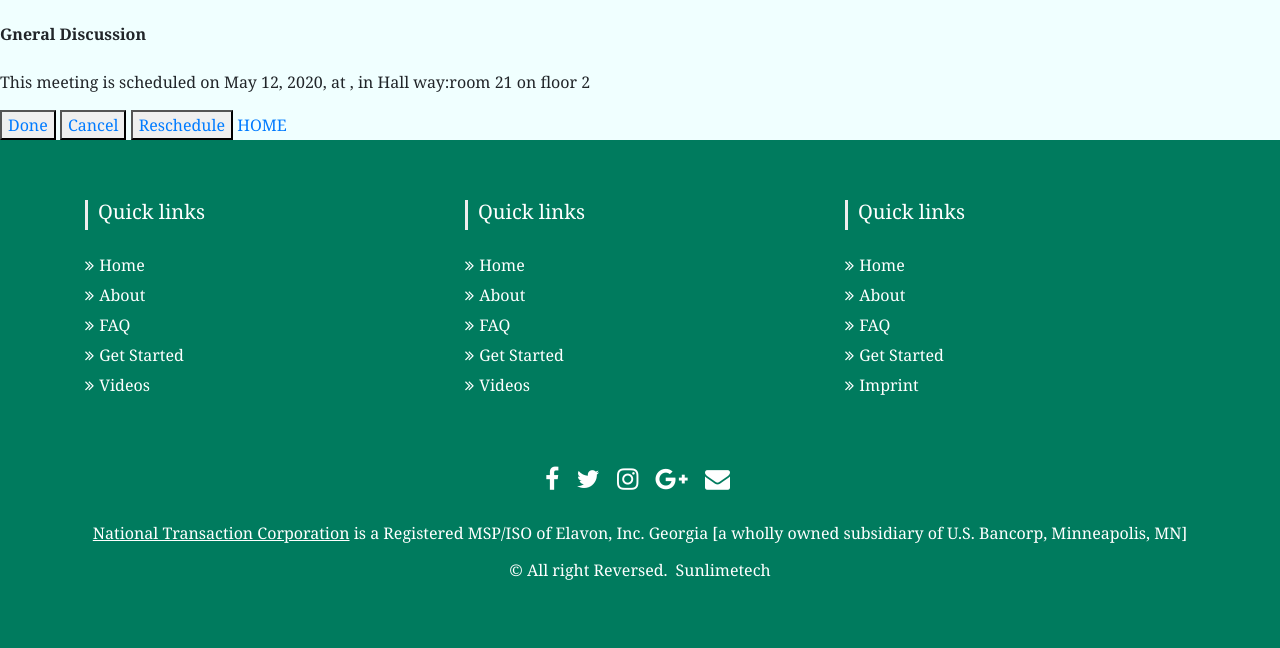
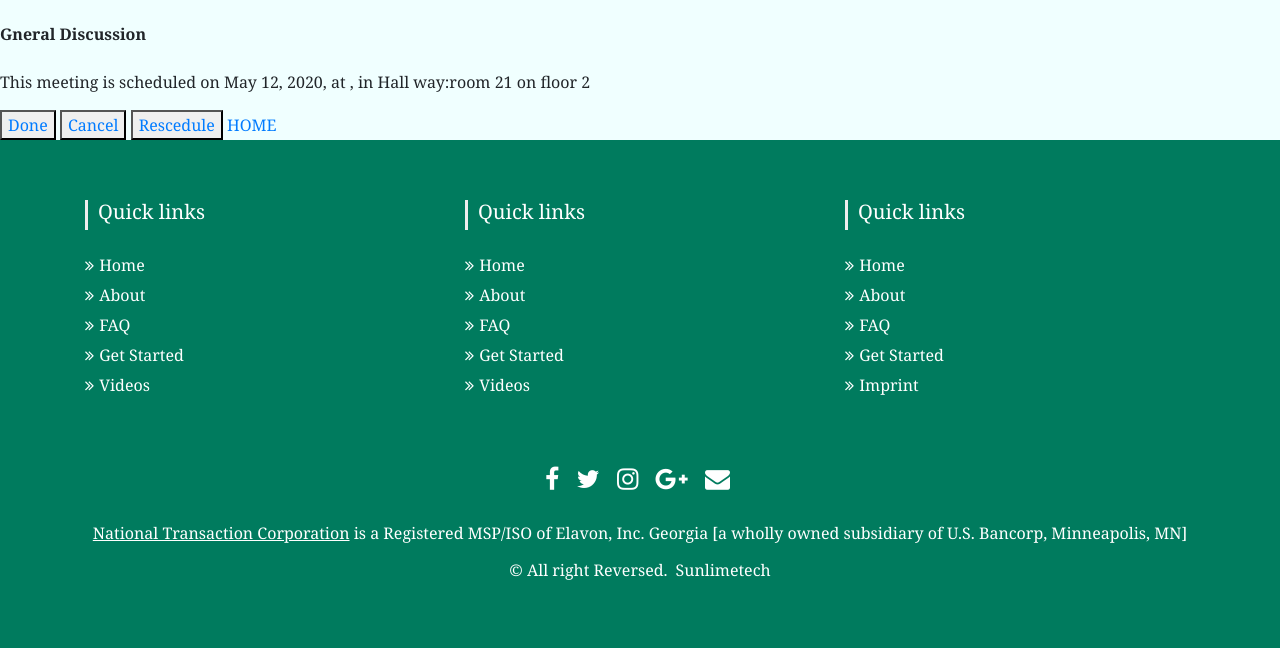
Before and after one commit to raven404/planner, a Django app: page /meetings/1 in a window 1280 px wide. Shown: the part 386-1034 px from the top of the page. Run offline with Django 3.2, Linux system fonts and the light colour scheme; data comes from the database, SQL or seed files in the repository; some libraries are stand-ins or nearby versions.

Commit message:
ammendends done

```diff
--- a/meetings/templates/meeting/detail.html
+++ b/meetings/templates/meeting/detail.html
@@ -9,7 +9,7 @@
     <p>This meeting is scheduled on {{meeting.date}}, at {{maeeting.time}}, in {{meeting.room}} </p>
     <button type="button"><a href="{% url 'create' %}">Done</a></button>
     <button type="button"><a href="{% url 'create' %}">Cancel</a></button>
-    <button type="button"><a href="{% url 'create' %}">Reschedule</a></button>
+    <button type="button"><a href="{% url 'create' %}">Rescedule</a></button>
     <a href="{% url 'home' %} "> HOME </a>
 
 {%endblock%}
```
